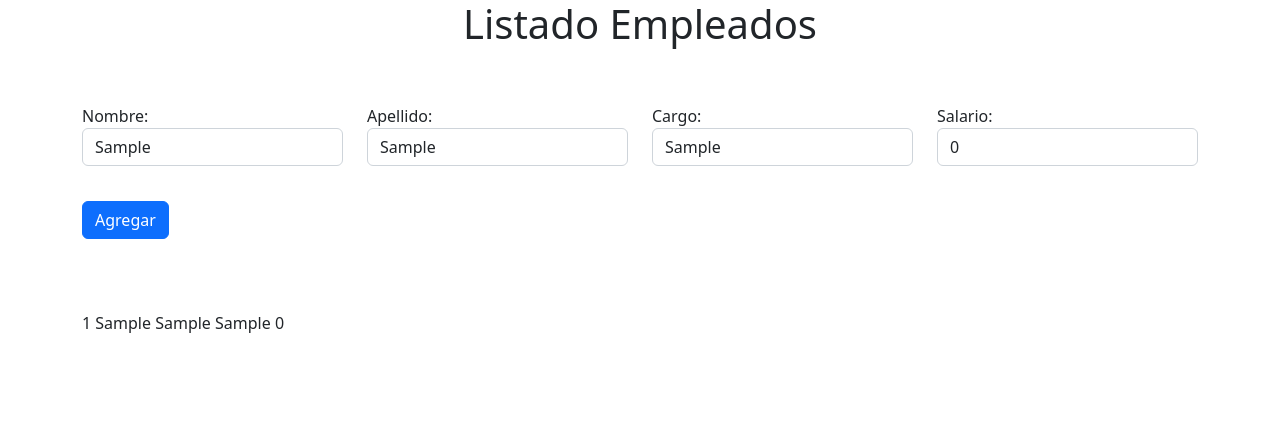
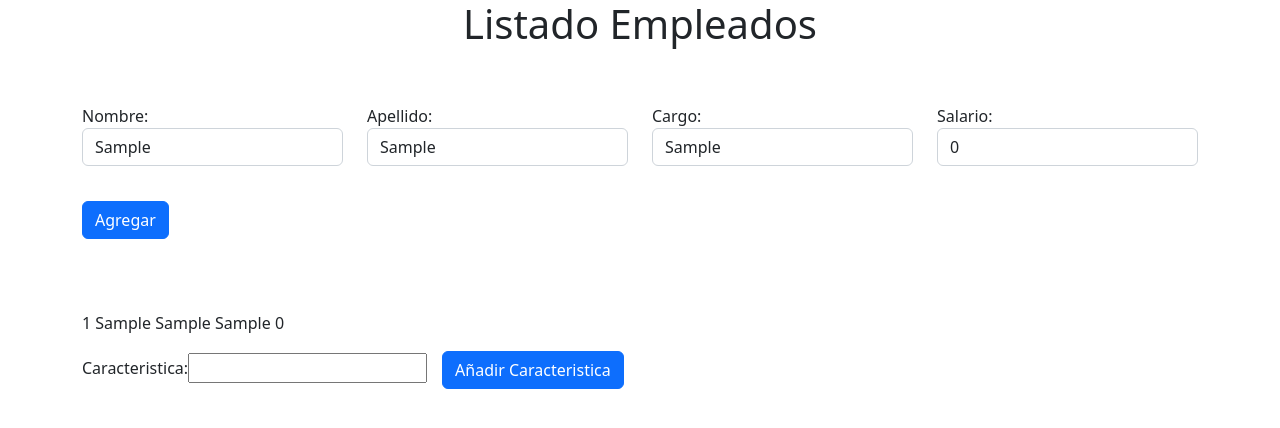
Before and after one commit to Ralonso20/app-empleados, an Angular app: page / in a window 1280 px wide. Both pictures are taken after typing "Sample", "Sample", "Sample" into the empty fields and a click on the button "Agregar". Shown: the top 428 px of the page. Built offline with nearby package versions, Linux system fonts and the light colour scheme.

Commit message:
comunicacion hijo padre output

```diff
--- a/src/app/app.module.ts
+++ b/src/app/app.module.ts
@@ -4,11 +4,13 @@ import { BrowserModule } from '@angular/platform-browser';
 
 import { AppComponent } from './app.component';
 import { EmpleadoHijoComponent } from './empleado-hijo/empleado-hijo.component';
+import { CaracteristicasEmpleadoComponent } from './caracteristicas-empleado/caracteristicas-empleado.component';
 
 @NgModule({
   declarations: [
     AppComponent,
-    EmpleadoHijoComponent
+    EmpleadoHijoComponent,
+    CaracteristicasEmpleadoComponent
   ],
   imports: [
     BrowserModule,
--- /dev/null
+++ b/src/app/caracteristicas-empleado/caracteristicas-empleado.component.html
@@ -0,0 +1,3 @@
+<label for="item-input">Caracteristica:</label>
+<input type="text" #nuevaCaracteristica>
+<button type="button" (click)="outPutCaracteristica(nuevaCaracteristica.value)" class="btn btn-primary" style="margin-left:15px;">Añadir Caracteristica</button>
--- /dev/null
+++ b/src/app/caracteristicas-empleado/caracteristicas-empleado.component.ts
@@ -0,0 +1,20 @@
+import { Component, EventEmitter, OnInit, Output } from '@angular/core';
+
+@Component({
+  selector: 'app-caracteristicas-empleado',
+  templateUrl: './caracteristicas-empleado.component.html',
+  styleUrls: ['./caracteristicas-empleado.component.css']
+})
+export class CaracteristicasEmpleadoComponent implements OnInit {
+
+  @Output() caracteristicasEmpleado = new EventEmitter<string>();
+
+  constructor() { }
+
+  ngOnInit(): void {
+  }
+
+  outPutCaracteristica(value: string){
+    this.caracteristicasEmpleado.emit(value);
+  }
+}
--- a/src/app/empleado-hijo/empleado-hijo.component.html
+++ b/src/app/empleado-hijo/empleado-hijo.component.html
@@ -4,6 +4,14 @@
         <div >
           {{indice_para_hijo+1}} {{empleado_para_hijo.nombre}} {{empleado_para_hijo.apellido}} {{empleado_para_hijo.cargo}} {{empleado_para_hijo.salario}}
         </div>
+
+        <ul style="list-style: none;">
+          <li *ngFor="let caracteristica of caracteristicas">{{caracteristica}}</li>
+        </ul>
+
+        <app-caracteristicas-empleado (caracteristicasEmpleado)="addCaracteristica($event)"></app-caracteristicas-empleado>
+
+
       </div>
     </div>
   </div>
--- a/src/app/empleado-hijo/empleado-hijo.component.ts
+++ b/src/app/empleado-hijo/empleado-hijo.component.ts
@@ -13,5 +13,9 @@ export class EmpleadoHijoComponent implements OnInit {
 
   ngOnInit(): void {
   }
+  caracteristicas:Array<string> = [];
 
+  addCaracteristica(caracteristica: string) {
+    this.caracteristicas.push(caracteristica);
+  }
 }
```
Also changed, not shown: src/app/app.component.ts (line endings or trailing spaces), src/app/caracteristicas-empleado/caracteristicas-empleado.component.css (added), 1 other file (tests, documents, lock files or other folders).
